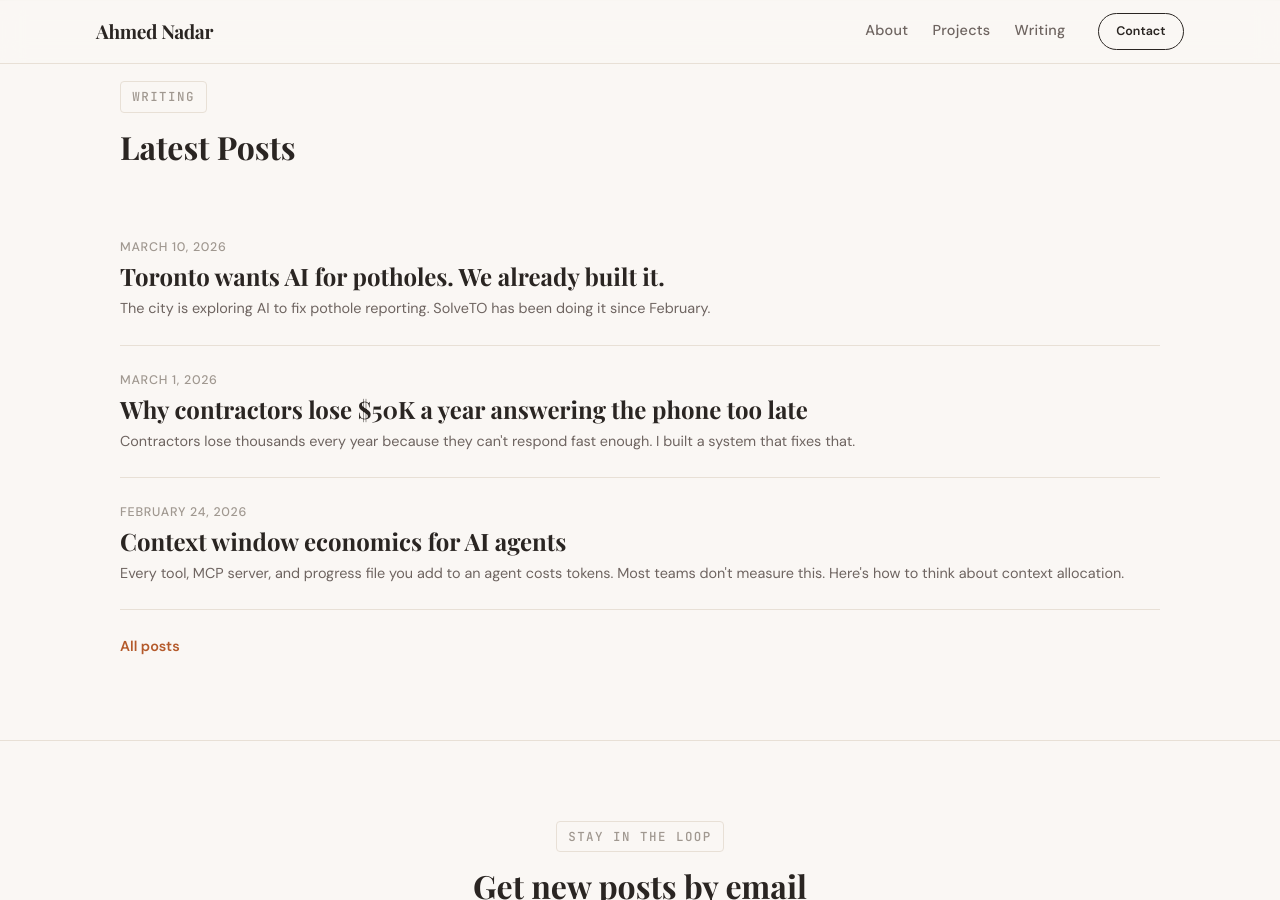
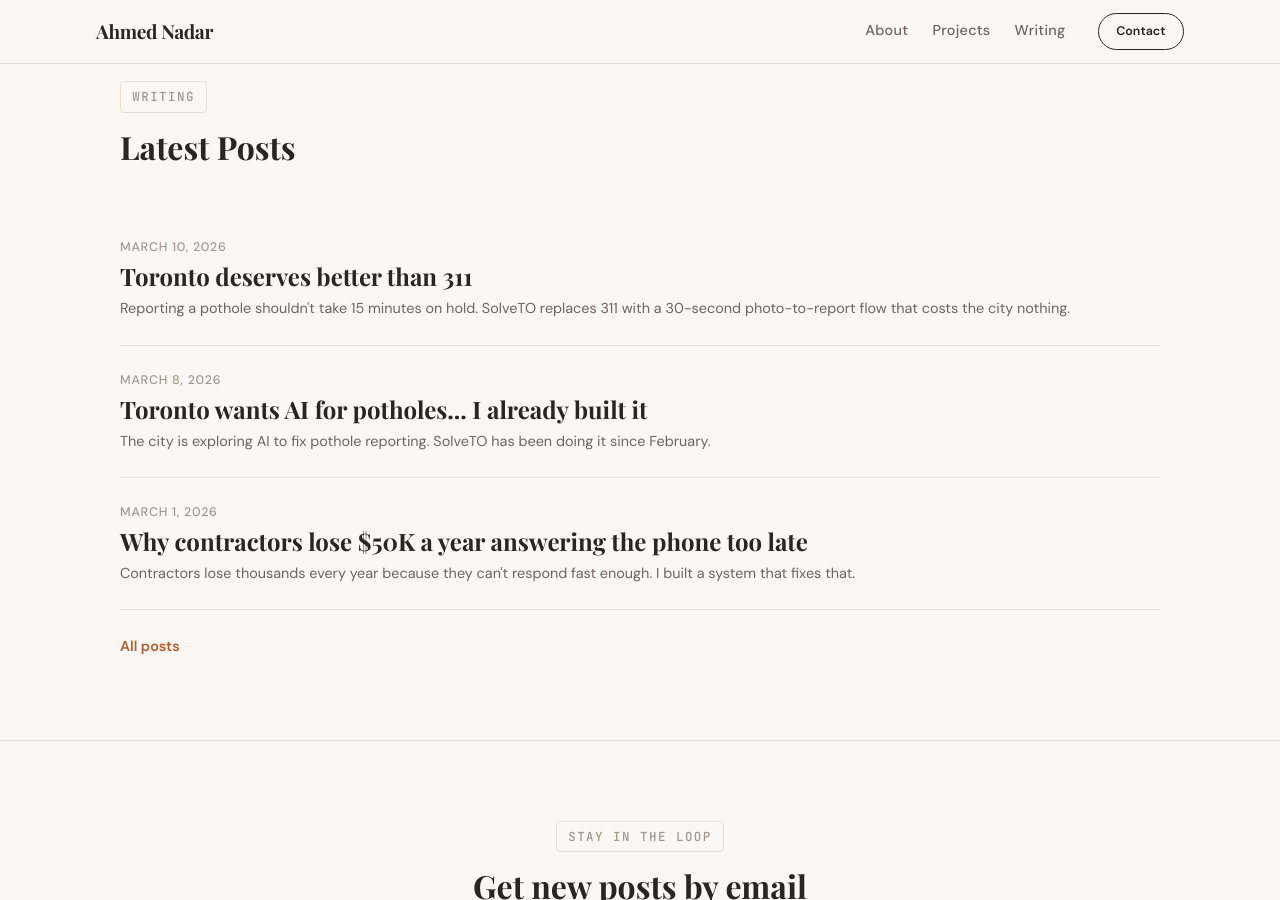
Before and after one commit to AhmedNadar/AhmedNadar.github.io, a Jekyll site: the page built from index.md, in a window 1280 px wide and 900 px high, scrolled down 3161 px. Built offline with Jekyll 4.4.1, drawn with Linux system fonts in a browser that asks for light colours; some web fonts are replaced; part of the change alters nothing that is shown.

Commit message:
Add Toronto deserves better than 311 post, backdate potholes post
- New post: toronto-deserves-better-than-311 (SolveTO civic reporting pitch)
- Rename potholes post from 03-10 to 03-08
- Accurate department tagging claim, remove internal cost details
- Add FixMyStreet/Snap Send Solve business model context
- Dual CTA: residents report + cities partner

```diff
--- a/_posts/2026-03-10-toronto-wants-ai-for-potholes-we-already-built-it.md
+++ b/_posts/2026-03-08-toronto-wants-ai-for-potholes-we-already-built-it.md
@@ -1,7 +1,7 @@
 ---
 layout: post
-title: "Toronto wants AI for potholes. We already built it."
-date: 2026-03-10
+title: "Toronto wants AI for potholes... I already built it"
+date: 2026-03-08
 description: "The city is exploring AI to fix pothole reporting. SolveTO has been doing it since February."
 tags: [solveto, toronto, ai, civic-tech]
 ---
--- /dev/null
+++ b/_posts/2026-03-10-toronto-deserves-better-than-311.md
@@ -0,0 +1,108 @@
+---
+layout: post
+title: "Toronto deserves better than 311"
+date: 2026-03-10
+description: "Reporting a pothole shouldn't take 15 minutes on hold. SolveTO replaces 311 with a 30-second photo-to-report flow that costs the city nothing."
+tags: [solveto, toronto, civic-tech, ai]
+---
+
+Three months ago I watched a woman on Bloor Street step around the same pothole I reported by email three weeks earlier. She looked at it, shook her head, and kept walking. She's not going to call 311. Nobody is.
+
+I know because I tried. I called 311 to report a cracked sidewalk near my neighbourhood. Fifteen minutes on hold. Then I described the location verbally to an operator who typed it into a form I couldn't see. No photo. No GPS coordinates. No confirmation it went to the right department. I hung up and thought: that's the last time I'm doing this.
+
+I tried the city's online reporting tool. Six minutes to fill out forms, describe the location in text, select from dropdowns that didn't quite match my issue, and upload a photo through a clunky interface. Six minutes for a pothole.
+
+Most people won't spend six minutes. Most people won't spend one minute. So the pothole stays. The graffiti stays. The broken streetlight stays. Not because nobody cares. Because the process punishes you for caring.
+
+This is why I built SolveTO.
+
+## The math behind the problem
+
+Toronto received 6,839 pothole reports in February 2026 alone. A fivefold increase from last year. The city repaired 257,000 potholes in 2025. The scale is massive.
+
+But here's the number that matters: each 311 phone report costs the city $12 to $15 in call center staff time. That's operator wages, phone infrastructure, data entry, and ticket routing. Multiply that by hundreds of thousands of calls per year.
+
+In the UK, Buckinghamshire Council measured the exact same problem. Email-based reports cost them $12.50 each. When they switched to FixMyStreet, an online civic reporting platform, that dropped to $0.15. The City of Melbourne in Australia saw a 17% improvement in citizen satisfaction scores after adopting Snap Send Solve, a similar platform.
+
+These aren't hypothetical gains. Cities worldwide are replacing phone-based reporting with digital platforms and seeing real results. Toronto is behind.
+
+## What I built
+
+[SolveTO](https://solveto.ca?utm_source=toronto-deserves-better&utm_medium=blog) is a free civic reporting platform for Toronto. It's been live since early February 2026, covering all 25 wards. It costs the city nothing.
+
+Here's how it works.
+
+You open solveto.ca on your phone or desktop, take a photo of the issue and submit it. That's it. AI identifies what it is, pothole, graffiti, broken streetlight, illegal dumping, one of 24 categories. It rates the severity. It writes a structured report. GPS pins your exact location and maps it to the correct ward and postal code. The report goes to 311@toronto.ca and your ward councillor simultaneously.
+
+**Thirty seconds. No phone tree. No forms. No hold music.** It's that simple.
+
+The report appears on a public live map that anyone can see. Other residents can verify the issue exists. When it's fixed, anyone can submit a resolution photo. Everything is tracked, transparent, and public.
+
+## What the live map shows you
+
+The homepage is a full-screen interactive map of Toronto with every report plotted in real time. It refreshes every five minutes.
+
+You can filter by any of the 24 issue categories, each showing a live count. Filter by time: last 24 hours, 48 hours, 7 days, 30 days. Filter by ward, click any of the 25 wards to see its boundary drawn on the map and all data filtered to that ward. Toggle between open and closed reports, each showing how many exist.
+
+Every filter combination is encoded in the URL. So you can bookmark "all open potholes in Ward 11 from the last 7 days" and share that link with your councillor. The charts update live as you filter. The sidebar updates. The counts update. Everything is connected.
+
+This isn't a static dashboard. It's a live accountability tool.
+
+## What councillors and the city get
+
+For councillors, SolveTO provides something that doesn't exist today: a real-time view of what's broken in their ward.
+
+Ward report cards show total reports, open vs resolved, resolution rate, average response time, and top issue types. There's a downloadable PDF for council meetings and budget requests. Councillor effectiveness is publicly visible, ranked by responsiveness and resolution rate.
+
+For city operations, every report arrives structured and categorized. AI identifies the responsible department, Transportation, Parks, Solid Waste, Toronto Hydro, Municipal Licensing, or Parking, so reports can be triaged instantly. Reports include photos, GPS coordinates, severity ratings, and safety risk flags. No phone call. No manual data entry.
+
+Duplicate detection clusters reports at the same location within 50 metres. If three people report the same pothole, the city sees one cluster, not three separate work orders.
+
+## The features that matter
+
+**Camera-first reporting.** Take a [photo](https://solveto.ca/report) and AI from [anthropic](https://www.anthropic.com/?utm_source=toronto-deserves-better&utm_medium=blog) handles the rest. No typing required unless you want to add description. Works on any phone with a browser. No app to download.
+
+**24 issue categories.** Potholes, graffiti, illegal dumping, illegal signage, streetlights, tree issues, snow and ice, sidewalk damage, abandoned vehicles, parking violations, and 15 more. AI picks the right one.
+
+**Face redaction.** AI automatically detects and blurs faces in photos before they're stored or delivered. Bystander privacy is protected by default, not as an afterthought.
+
+**Duplicate detection.** If someone already reported the same issue within 50 metres in the last 30 days, you'll see it before submitting. This prevents redundant 311 tickets and helps prioritize repeat complaints.
+
+**Community verification.** Neighbours can confirm a report: "confirmed," "still here," or "fixed." Democratic validation, not just individual complaints.
+
+**Outside-Toronto alerts.** If your GPS falls outside city limits, you're warned before submitting. No wasted reports.
+
+**Public analytics.** Open at [solveto.ca/analytics](https://solveto.ca/analytics). KPIs, resolution rates, response times, SLA compliance. Ward leaderboards. Councillor effectiveness scores. All public.
+
+**Works everywhere.** Desktop and mobile. Add it to your home screen and it works like a native app. No app store needed. Works offline too, your report saves locally and syncs when you're back online.
+
+## What's next
+
+SolveTO is live and serving Toronto residents today. Anyone can report an issue right now and it reaches 311 and their ward councillor for FREE. That works. But it's only half the picture.
+
+Platforms like [FixMyStreet Pro](https://www.fixmystreet.com/) in the UK and [Snap Send Solve](https://www.snapsendsolve.com/) in Australia started the same way: citizens reporting, cities receiving. Then cities partnered with them. FixMyStreet Pro now serves 30+ UK councils. Snap Send Solve processes reports for 850+ organizations across Australia and New Zealand. Both operate as city partners, not volunteers. The city contracts the platform, gets direct integration with its internal systems, and the reporting pipeline becomes part of city operations.
+
+That's the model. SolveTO works on its own, but without city partnership it hits a ceiling. Reports go to 311 by email. We can't connect directly to the city's work order systems. We can't close the loop and tell residents when their pothole is actually fixed. We can't route reports straight into departmental queues. The platform is ready for all of that. The city just has to say yes.
+
+If you're a resident, use it. Report what's broken. The more reports that land on city desks through SolveTO, the harder it becomes to ignore.
+
+If you're in city operations or on council, let's talk. This isn't a side project. It's infrastructure that already works, built to integrate with yours.
+
+[solveto.ca](https://solveto.ca?utm_source=toronto-deserves-better&utm_medium=blog) — thirty seconds, that's all it takes.
+
+## By the numbers
+
+| What | Number |
+|------|--------|
+| Issue categories | 24 |
+| Toronto wards covered | 25 |
+| Time to report | ~30 seconds |
+| AI analysis time | ~5 seconds |
+| Delivery per report | 311 + ward councillor |
+| Duplicate detection radius | 50 metres |
+
+---
+
+If you live in Toronto, use [SolveTO](https://solveto.ca?utm_source=toronto-deserves-better&utm_medium=blog). Report what you see. Report it again when it's not fixed. Share it with your neighbours. Tell your councillor it exists. Bring it up at community meetings. The more residents who report, the more data the city can't ignore.
+
+If you work for the City of Toronto or any other Canadian city, SolveTO is ready to integrate with your systems today. I'm open for business. [Get in touch](https://ahmednadar.com/contact/).
```
